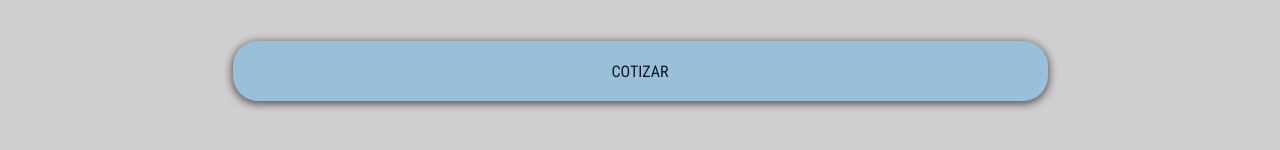
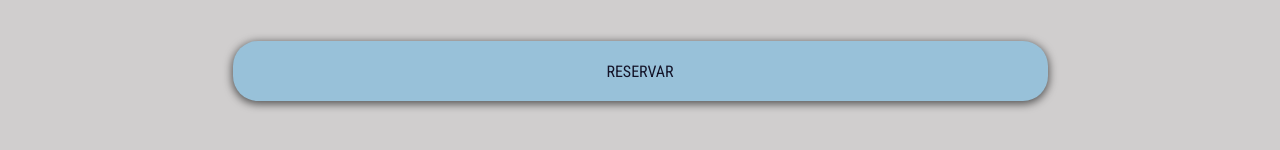
Before and after one commit to francocarballar/abiagusturismo, a Next.js app: page /excursiones/bodegas in a window 1280 px wide. Shown: the part 802-952 px from the top of the page. Built offline with nearby package versions, Linux system fonts and the light colour scheme.

Commit message:
Arreglé el botón de reserva de las excursiones individuales

```diff
--- a/src/components/ButtonReservar/index.jsx
+++ b/src/components/ButtonReservar/index.jsx
@@ -43,7 +43,6 @@ function ButtonReservar () {
   return (
     <React.Fragment>
       <a
-        target='_blank'
         className={styles.button_reserva}
         id={styles.button_whatsapp}
         style={button}
--- a/src/components/ExcursionesIndividuales/index.jsx
+++ b/src/components/ExcursionesIndividuales/index.jsx
@@ -1,7 +1,7 @@
 import React, { useState, useEffect } from 'react'
 import styles from './ExcursionesIndividuales.module.css'
 import { useEventListener } from 'usehooks-ts'
-import { ButtonCotizarServicios } from '../ButtonCotizarServicios'
+import { ButtonReservar } from '../ButtonReservar'
 
 function ExcursionesIndividuales (props) {
   const [indexImg, setIndexImg] = useState(0)
@@ -59,7 +59,7 @@ function ExcursionesIndividuales (props) {
         {props.secondParagraph}
         <ul className={styles.ul}>{props.secondLi}</ul>
       </div>
-      <ButtonCotizarServicios />
+      <ButtonReservar />
       <figure className={styles.figure__container_slider}>
         <img
           src='/media/icon/left-arrow.svg'
```
